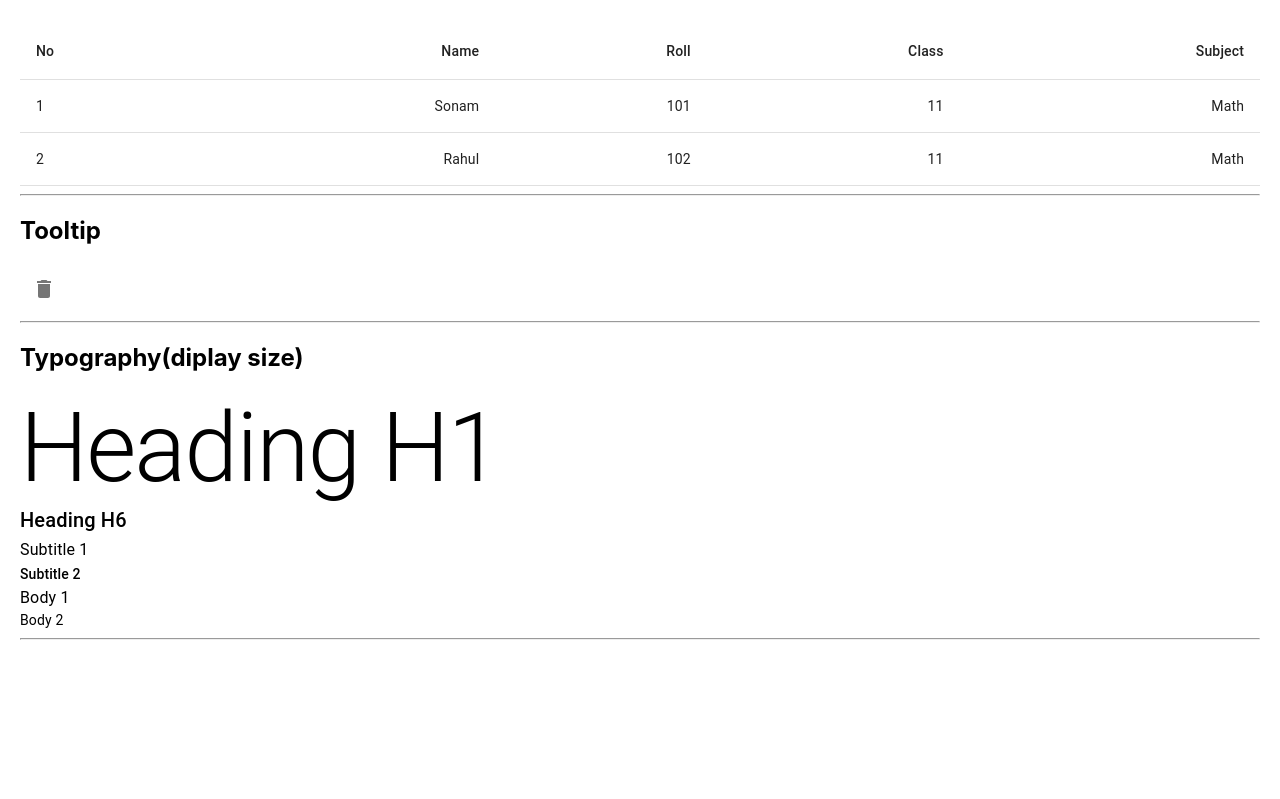
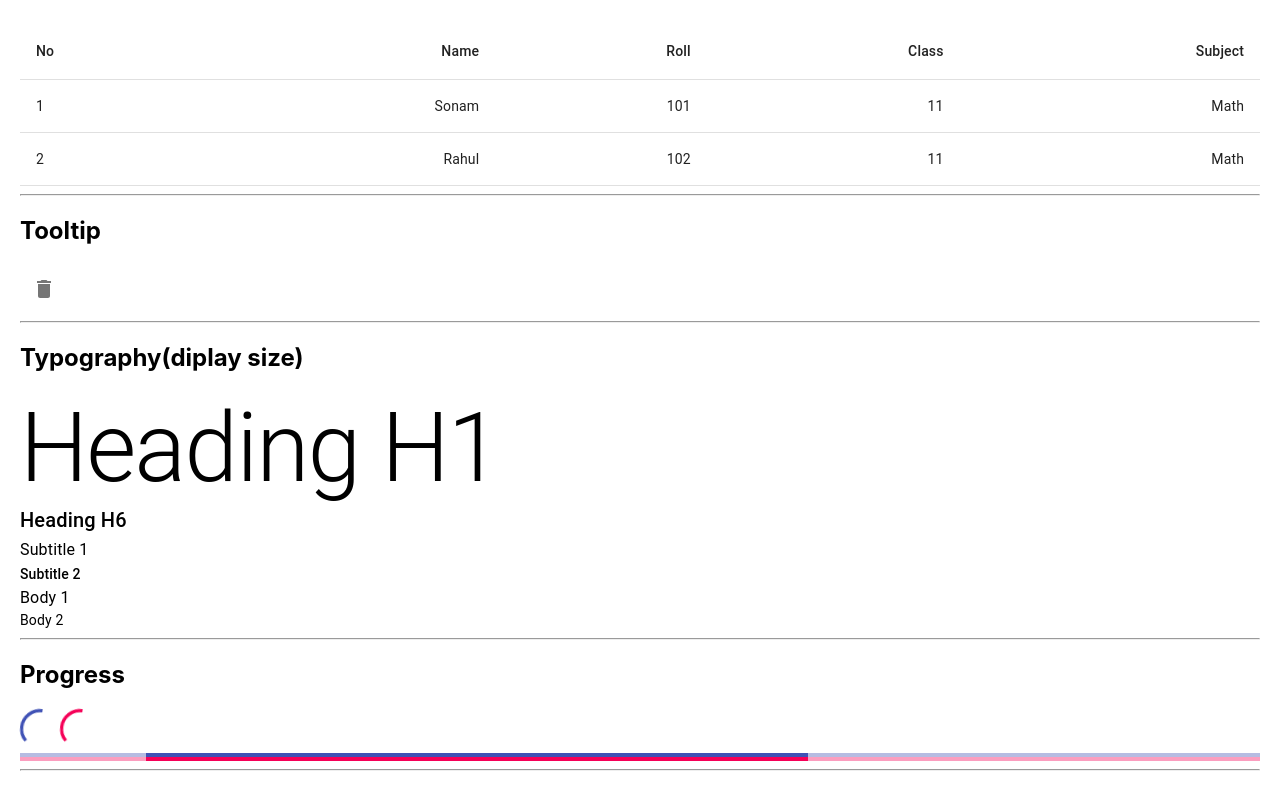
Before and after one commit to devpranab/Practice-React-MaterialUI, a React (Create React App) app: page / in a window 1280 px wide. Shown: the part 4552-5351 px from the top of the page. Before the commit the page ends 5220 px from the top, so only its background shows below. Built offline with nearby package versions, Linux system fonts and the light colour scheme.

Commit message:
Progess bar

```diff
--- a/src/App.js
+++ b/src/App.js
@@ -38,6 +38,8 @@ import TableHead from '@material-ui/core/TableHead';
 import TableRow from '@material-ui/core/TableRow';
 import Tooltip from '@material-ui/core/Tooltip';
 import Typography from '@material-ui/core/Typography';
+import CircularProgress from '@material-ui/core/CircularProgress';
+import LinearProgress from '@material-ui/core/LinearProgress';
 
 // for data & time
 const useStyles = makeStyles((theme) => ({
@@ -317,6 +319,12 @@ function App() {
       <Typography variant="body1">Body 1</Typography>
       <Typography variant="body2">Body 2</Typography>
       <hr/>
+      <h2>Progress</h2>
+      <CircularProgress />
+      <CircularProgress color="secondary" />
+      <LinearProgress />
+      <LinearProgress color="secondary" />
+      <hr/>
     </div>
 
   );
```
